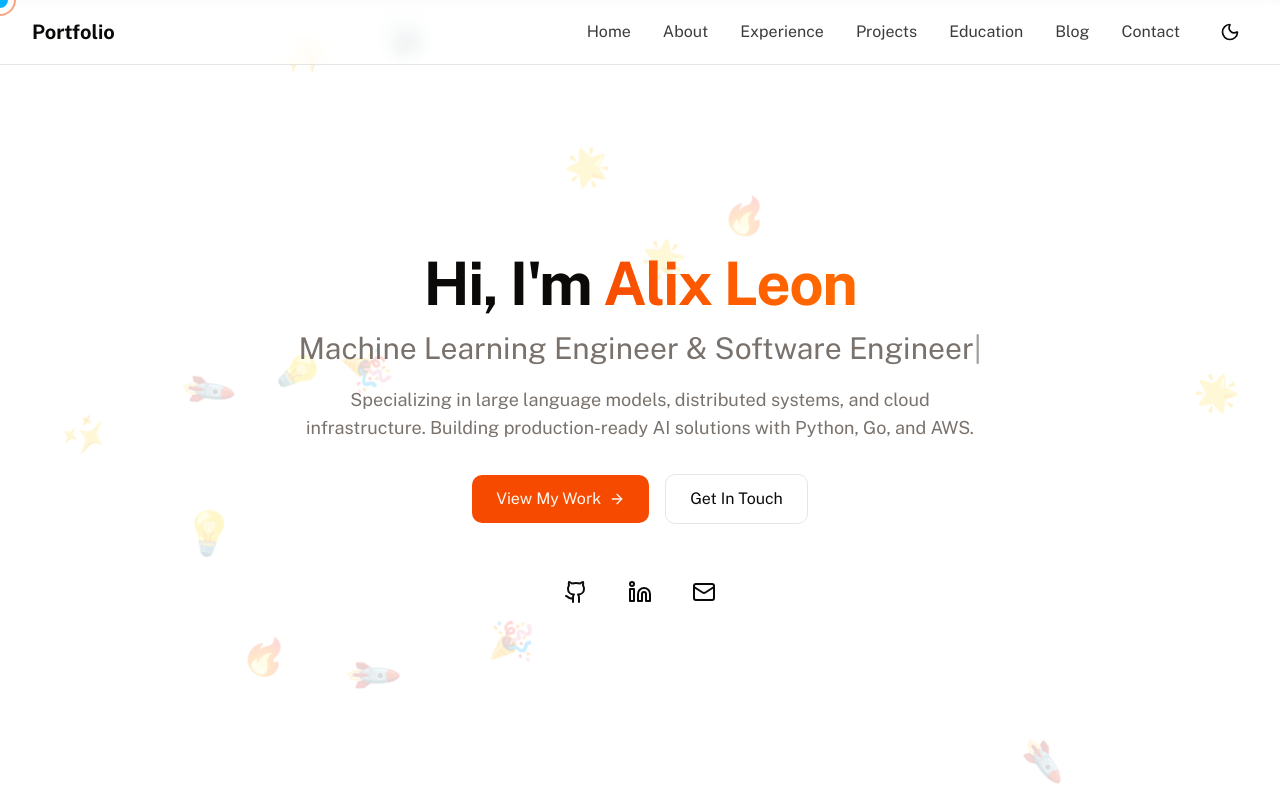
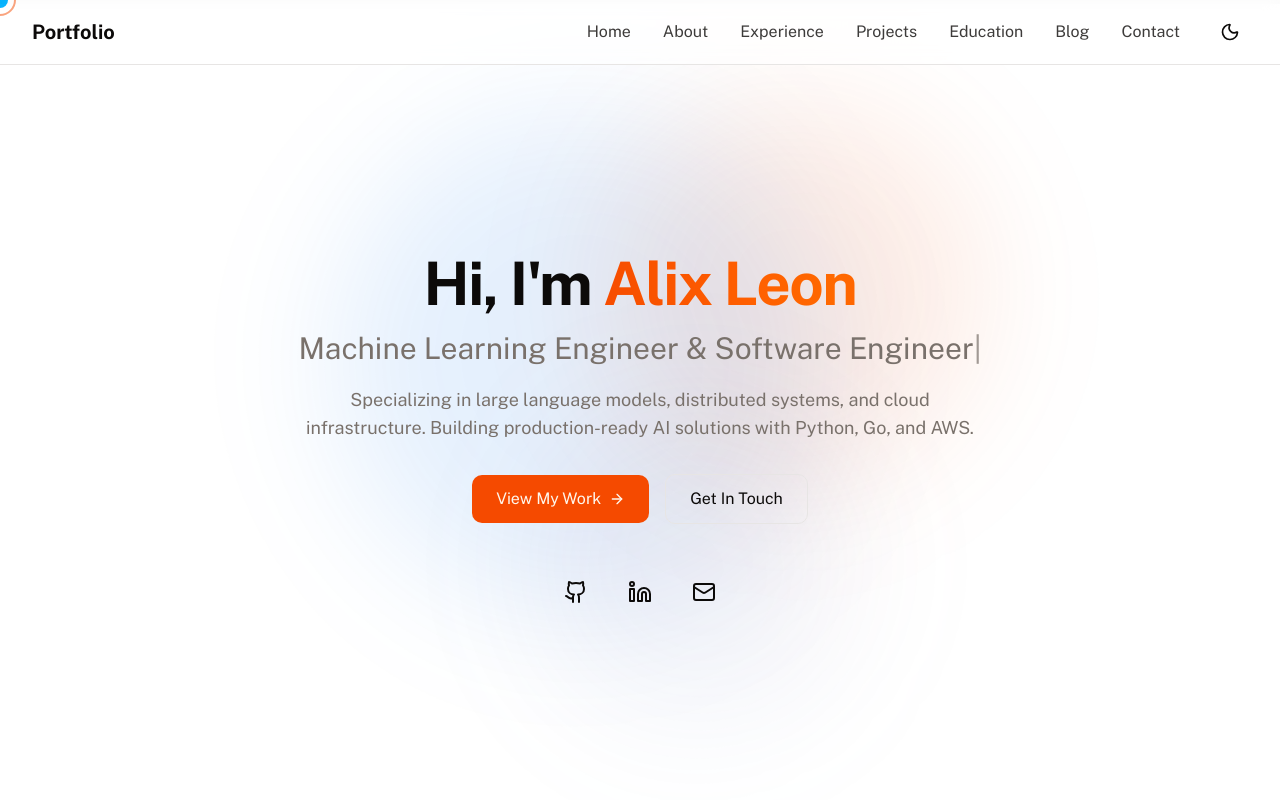
Before and after one commit to alixlm19/portfolio, a Next.js app: page / in a window 1280 px wide. Shown: the top 800 px of the page. Built offline with nearby package versions, Linux system fonts and the light colour scheme.

Commit message:
Replace floating emojis with animated gradient orbs and tone down card hover effects

```diff
--- a/app/page.tsx
+++ b/app/page.tsx
@@ -7,10 +7,10 @@ import { Projects } from "@/components/projects";
 import { Contact } from "@/components/contact";
 import { Footer } from "@/components/footer";
 import { FunCursor } from "@/components/fun-cursor";
-import { FloatingEmojis } from "@/components/floating-emojis";
 import { EasterEgg } from "@/components/easter-egg";
 import { ClickEffects } from "@/components/click-effects";
 import { ScrollProgress } from "@/components/scroll-progress";
+import { AnimatedGradientOrbs } from "@/components/animated-gradient-orbs";
 import { getPersonalInfo, getProjects, getExperience, getEducation } from "@/lib/data";
 
 export default function Page() {
@@ -22,10 +22,10 @@ export default function Page() {
   return (
     <>
       <FunCursor />
-      <FloatingEmojis />
       <EasterEgg />
       <ClickEffects />
       <ScrollProgress />
+      <AnimatedGradientOrbs />
       <div className="min-h-screen relative">
         <Navbar />
         <main>
--- a/components/about.tsx
+++ b/components/about.tsx
@@ -79,17 +79,16 @@ export function About({ data }: AboutProps) {
                 key={skill.title}
                 variants={cardVariants}
                 whileHover={{
-                  scale: 1.05,
-                  rotate: 1,
-                  boxShadow: "0 20px 25px -5px rgb(0 0 0 / 0.1), 0 8px 10px -6px rgb(0 0 0 / 0.1)",
+                  scale: 1.02,
+                  boxShadow: "0 10px 15px -3px rgb(0 0 0 / 0.1), 0 4px 6px -4px rgb(0 0 0 / 0.1)",
                 }}
                 className="p-6 rounded-lg border bg-card transition-shadow cursor-pointer"
               >
                 <div className="flex items-start gap-4">
                   <motion.div
                     className="p-3 rounded-lg bg-primary/10"
-                    whileHover={{ rotate: 360 }}
-                    transition={{ duration: 0.6 }}
+                    whileHover={{ scale: 1.05 }}
+                    transition={{ duration: 0.3 }}
                   >
                     <Icon className="h-6 w-6 text-primary" />
                   </motion.div>
--- /dev/null
+++ b/components/animated-gradient-orbs.tsx
@@ -0,0 +1,62 @@
+"use client";
+
+import { useEffect, useRef } from "react";
+import gsap from "gsap";
+
+export function AnimatedGradientOrbs() {
+  const orb1Ref = useRef<HTMLDivElement>(null);
+  const orb2Ref = useRef<HTMLDivElement>(null);
+  const orb3Ref = useRef<HTMLDivElement>(null);
+
+  useEffect(() => {
+    const orbs = [orb1Ref.current, orb2Ref.current, orb3Ref.current];
+
+    orbs.forEach((orb, index) => {
+      if (!orb) return;
+
+      // Different animation parameters for each orb
+      const duration = 20 + index * 5;
+      const delay = index * 2;
+
+      gsap.to(orb, {
+        x: `+=${100 + index * 50}`,
+        y: `+=${80 + index * 40}`,
+        duration: duration,
+        ease: "sine.inOut",
+        repeat: -1,
+        yoyo: true,
+        delay: delay,
+      });
+
+      // Add rotation for extra movement
+      gsap.to(orb, {
+        rotation: 360,
+        duration: duration * 1.5,
+        ease: "none",
+        repeat: -1,
+      });
+    });
+  }, []);
+
+  return (
+    <div className="fixed inset-0 overflow-hidden pointer-events-none z-0">
+      {/* Orb 1 - Primary color (orange) */}
+      <div
+        ref={orb1Ref}
+        className="absolute top-20 right-1/4 w-96 h-96 bg-primary/10 rounded-full blur-3xl"
+      />
+
+      {/* Orb 2 - Secondary color (blue) */}
+      <div
+        ref={orb2Ref}
+        className="absolute bottom-1/4 left-1/4 w-[500px] h-[500px] bg-secondary/10 rounded-full blur-3xl"
+      />
+
+      {/* Orb 3 - Mix of both */}
+      <div
+        ref={orb3Ref}
+        className="absolute top-1/2 right-1/3 w-80 h-80 bg-gradient-to-br from-primary/8 to-secondary/8 rounded-full blur-3xl"
+      />
+    </div>
+  );
+}
--- a/components/education.tsx
+++ b/components/education.tsx
@@ -68,16 +68,15 @@ export function Education({ education }: EducationProps) {
               key={index}
               variants={cardVariants}
               whileHover={{
-                scale: 1.03,
-                rotate: 1,
-                boxShadow: "0 20px 25px -5px rgb(0 0 0 / 0.1), 0 8px 10px -6px rgb(0 0 0 / 0.1)",
+                scale: 1.02,
+                boxShadow: "0 10px 15px -3px rgb(0 0 0 / 0.1), 0 4px 6px -4px rgb(0 0 0 / 0.1)",
               }}
               className="p-6 rounded-lg border bg-card transition-shadow"
             >
               <div className="flex items-start gap-4">
                 <motion.div
                   className="p-3 rounded-lg bg-primary/10"
-                  whileHover={{ rotate: 360, scale: 1.1 }}
+                  whileHover={{ scale: 1.05 }}
                   transition={{ duration: 0.6 }}
                 >
                   <GraduationCap className="h-6 w-6 text-primary" />
```
